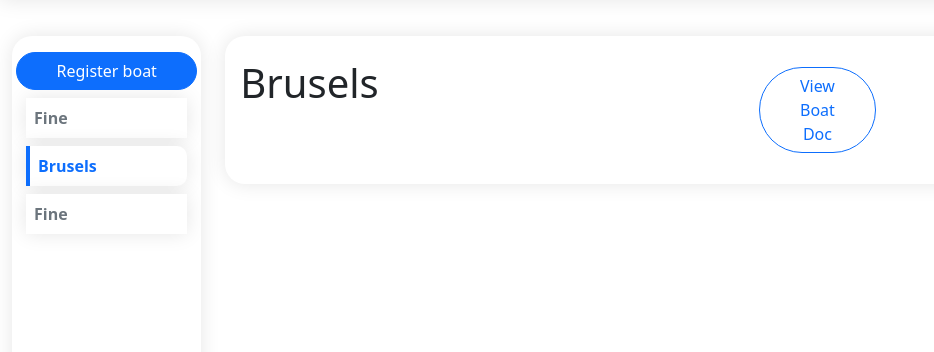
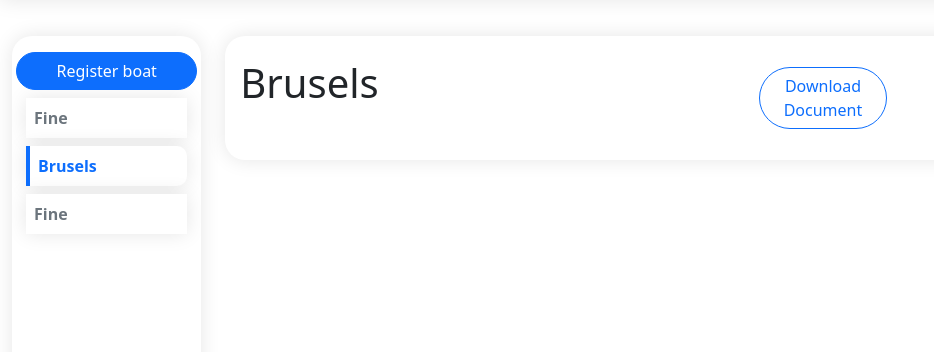
Before and after one commit to Rovine1999/Seaport, a Django app: a page that uses templates/admin_/shipment/boatdetails.html in a window 1280 px wide. Shown: the part 72-424 px from the top of the page, without its empty margins (0-934 px from the left). Run offline with Django 3.2, Linux system fonts and the light colour scheme; a user stored in the database is signed in; data comes from the database, SQL or seed files in the repository; both versions use the stored data as it was after the commit.

Commit message:
added pdf upload

```diff
--- a/ship/forms.py
+++ b/ship/forms.py
@@ -21,6 +21,8 @@ class CreateShipForm(forms.ModelForm):
         widget=forms.TextInput(
             attrs={'class': 'form-control shadow-none', 'placeholder': 'No of Containers'}),
         label='Number of Containers')
+
+    ship_docs = forms.FileField(widget=forms.FileInput(attrs={'accept':'application/pdf'}))
 
     class Meta:
         model = Ship
@@ -48,7 +50,7 @@ class CreateBoatForm(forms.ModelForm):
             attrs={'class': 'form-control shadow-none', 'type': 'datetime-local', 'placeholder': 'Date of Arrival'}),
         label='Date of Arrival')
 
-
+    boat_docs = forms.FileField(widget=forms.FileInput(attrs={'accept':'application/pdf'}))
 
     class Meta:
         model = Boat
--- a/ship/models.py
+++ b/ship/models.py
@@ -2,6 +2,7 @@ from django.db import models
 from django.contrib.auth.models import User
 from django.utils.timezone import now
 from datetime import datetime
+from django.core.validators import FileExtensionValidator
 
 
 class Ship(models.Model):
@@ -9,7 +10,7 @@ class Ship(models.Model):
     date = models.DateField()
     no_of_containers = models.CharField(max_length=10, blank=True, null=True)
     date_created = models.DateTimeField(auto_now_add=True)
-    ship_docs = models.FileField(upload_to='ShipDocuments/', blank=True, null=True)
+    ship_docs = models.FileField(upload_to='ShipDocuments/', validators=[FileExtensionValidator(allowed_extensions=['pdf'])], blank=True, null=True)
 
     def __str__(self):
         return self.name
@@ -50,6 +51,8 @@ class Container(models.Model):
     def __str__(self):
         return self.company_name
 
+
+
 class Boat(models.Model):
     CHOICES = (
         ('Pending', 'Pending'),
@@ -60,7 +63,7 @@ class Boat(models.Model):
     tone = models.IntegerField(blank=True, null=True)
     date_time= models.DateTimeField()
     status = models.CharField(max_length=10, choices=CHOICES, default='Pending')
-    boat_docs = models.FileField(upload_to='BoatDocuments/', blank=True, null=True)
+    boat_docs = models.FileField(upload_to='BoatDocuments/',validators=[FileExtensionValidator(allowed_extensions=['pdf'])], blank=True, null=True)
 
     def __str__(self):
         return self.name
--- a/ship/views.py
+++ b/ship/views.py
@@ -81,7 +81,6 @@ def registernewcontainer(request, ship_id, ship_name):
         containerform = CreateContainerForm(request.POST)
         if containerform.is_valid():
             instance = containerform.save(commit=False)
-            print(instance)
             instance.ship = ship
             instance.save()
             messages.success(request, 'The Container has been added successfully')
--- a/templates/admin_/shipment/boatdetails.html
+++ b/templates/admin_/shipment/boatdetails.html
@@ -31,28 +31,8 @@
             <div class="col-md-3 col-sm-12 my-2">
             {% if boat.boat_docs%}
             <div class="col-md-6 col-sm-12 my-2">
-              <button type="button" class="rounded-pill btn btn-outline-primary px-4 shadow-none" data-bs-toggle="modal" data-bs-target="#upload">
-                View Boat Doc
-              </button>
+              <a href="{{boat.boat_docs.url}}"  class="rounded-pill btn btn-outline-primary px-4 shadow-none">Download Document</a>
             </div>
-
-                <!-- Modal -->
-<div class="modal fade" id="upload" tabindex="-1" aria-labelledby="exampleModalLabel" aria-hidden="true">
-  <div class="modal-dialog">
-    <div class="modal-content">
-      <div class="modal-header">
-        <h5 class="modal-title" id="exampleModalLabel">Boat Document</h5>
-        <button type="button" class="btn-close" data-bs-dismiss="modal" aria-label="Close"></button>
-      </div>
-      <div class="modal-body">
-        <img src="{{boat.boat_docs.url}}" class="img-responsive w-100 btn btn-outline-info" alt="{{boat.name}}">
-      </div>
-      <div class="modal-footer">
-        <button type="button" class="btn btn-secondary" data-bs-dismiss="modal">Close</button>
-      </div>
-    </div>
-  </div>
-</div>
             {% endif %}
           </div>
 
```
Also changed, not shown: ship/validators.py (added, +16 -0 lines), templates/admin_/shipment/shipdetail.html (+1 -20 lines), db.sqlite3, ship/migrations/0020_auto_20211219_1703.py (added).
